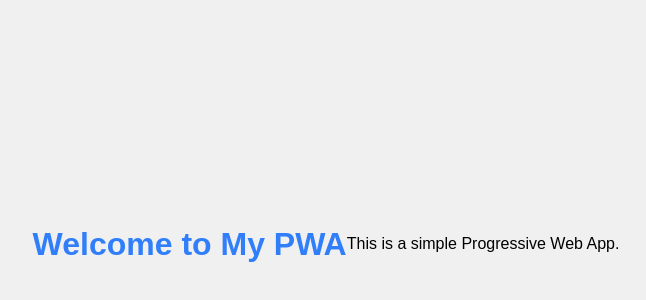
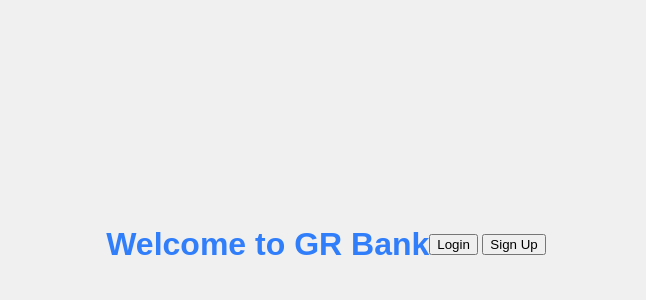
Before and after one commit to WinoWongo2024/my-pwa, a plain HTML site: page index.html in a window 1280 px wide. Shown: the part 156-456 px from the top of the page, without its empty margins (314-960 px from the left). Drawn offline with Linux system fonts and the light colour scheme.

Commit message:
Update index.html

```diff
--- a/index.html
+++ b/index.html
@@ -3,14 +3,18 @@
 <head>
     <meta charset="UTF-8">
     <meta name="viewport" content="width=device-width, initial-scale=1.0">
-    <title>My PWA</title>
+    <title>GR Bank - Welcome</title>
     <link rel="manifest" href="manifest.json">
     <link rel="stylesheet" href="css/style.css">
-    <meta name="theme-color" content="#317EFB">
 </head>
 <body>
-    <h1>Welcome to My PWA</h1>
-    <p>This is a simple Progressive Web App.</p>
+    <header>
+        <h1>Welcome to GR Bank</h1>
+    </header>
+    <main>
+        <button onclick="window.location.href='login.html'">Login</button>
+        <button onclick="window.location.href='signup.html'">Sign Up</button>
+    </main>
     <script src="js/main.js"></script>
 </body>
 </html>
```
